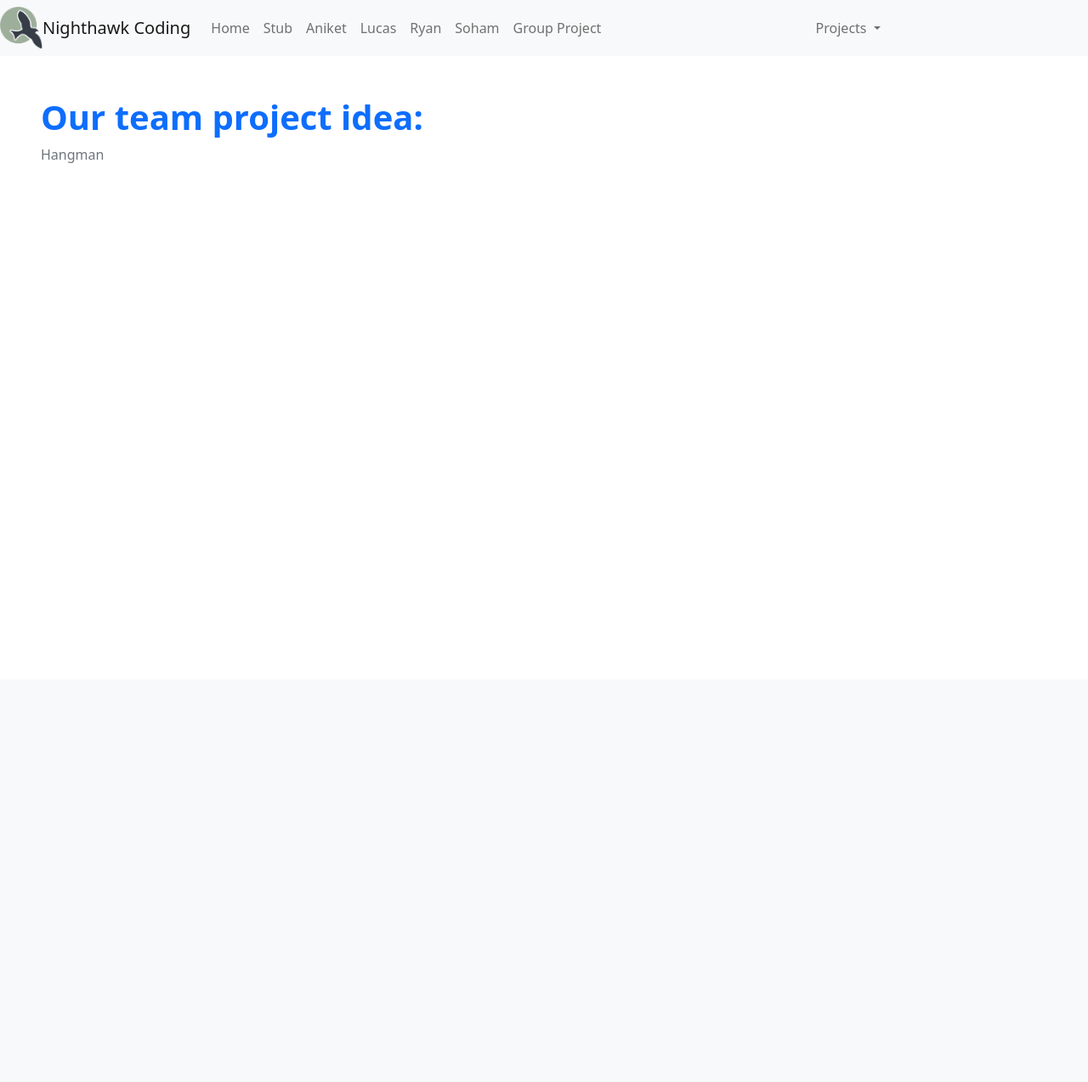
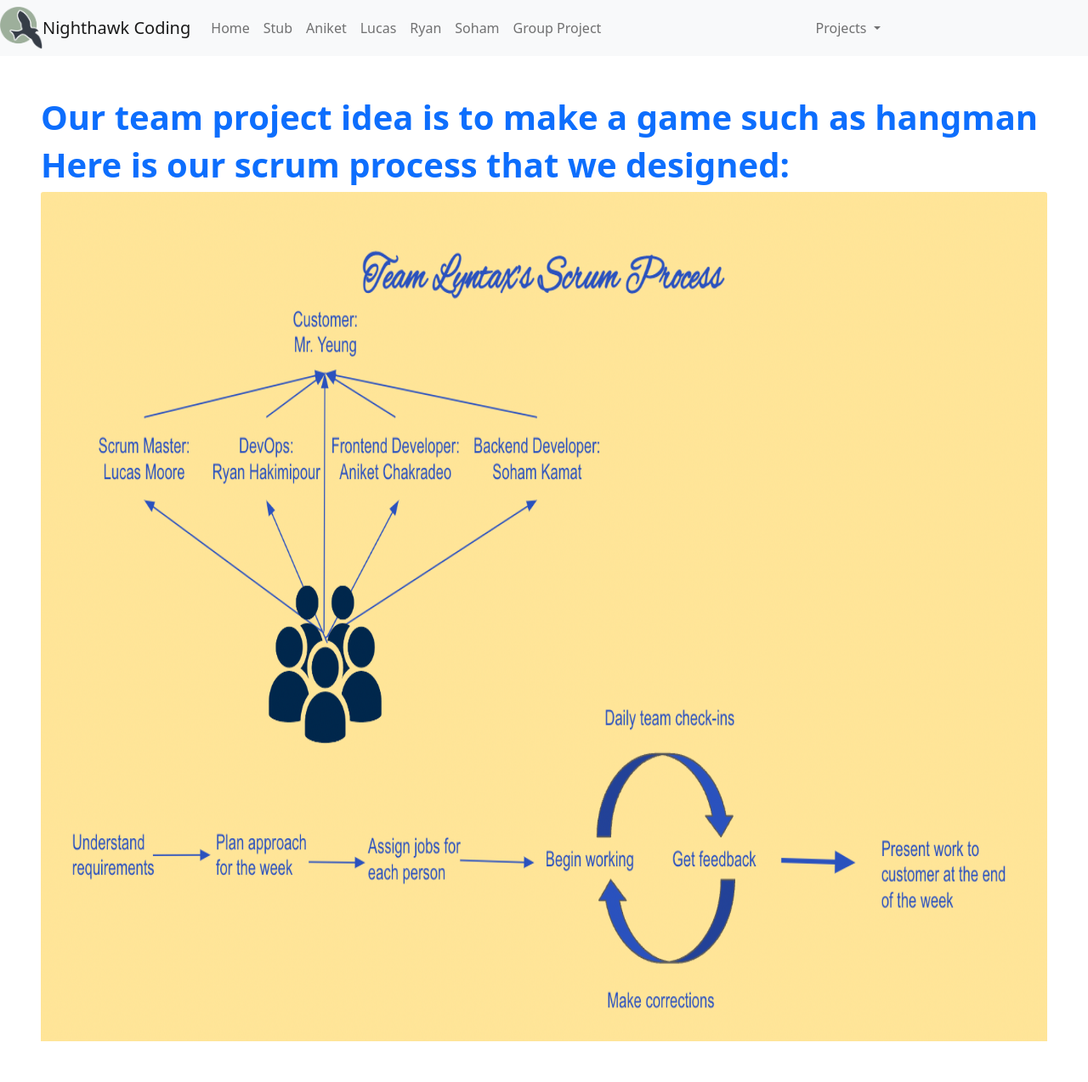
Before and after one commit to AniCricKet/fried-giggles, a Flask app: page /team/ in a window 1280 px wide. Shown: the whole page at 85% size. Before the commit the page ends 192 px from the top, so only its background shows below. Run offline with Flask 2, Linux system fonts and the light colour scheme.

Commit message:
scrum process added

```diff
--- a/templates/team.html
+++ b/templates/team.html
@@ -8,8 +8,9 @@
 {% block body %}
     <!- Try building a new body here, bootstrap is a wise choice ->
     <div class="px-5 py-5 mx-auto">
-        <h1 class="text-primary"><strong>Our team project idea:</strong></h1>
-        <p class="text-secondary">Hangman</p>
+        <h1 class="text-primary"><strong>Our team project idea is to make a game such as hangman</strong></h1>
+        <h1 class="text-primary"><strong>Here is our scrum process that we designed:</strong></h1>
+        <img class="card-img-top" src="{{ url_for('static', filename='assets/ScrumProcess.png') }}" alt="Scrum Process" height="1000">
     </div>
 {% endblock %}
 
```
Also changed, not shown: static/assets/ScrumProcess.png (added).
